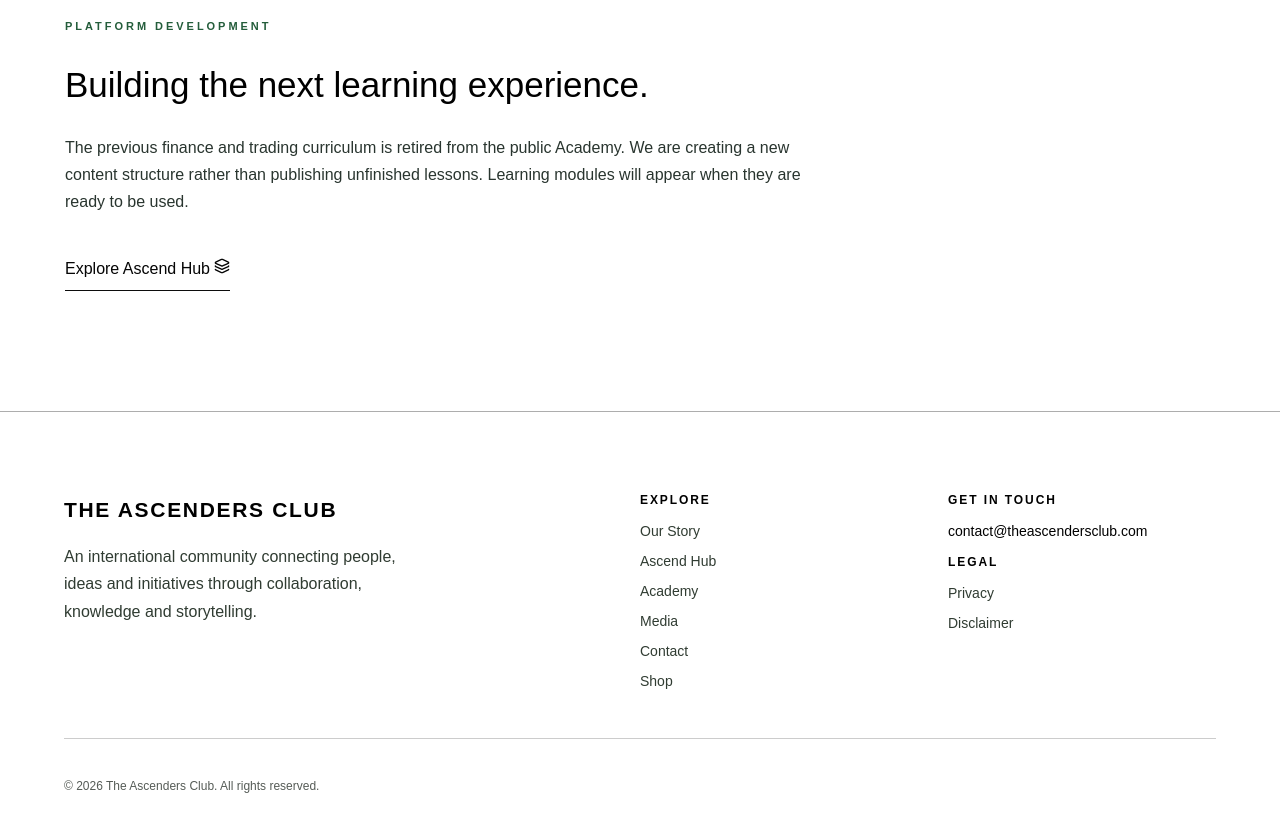
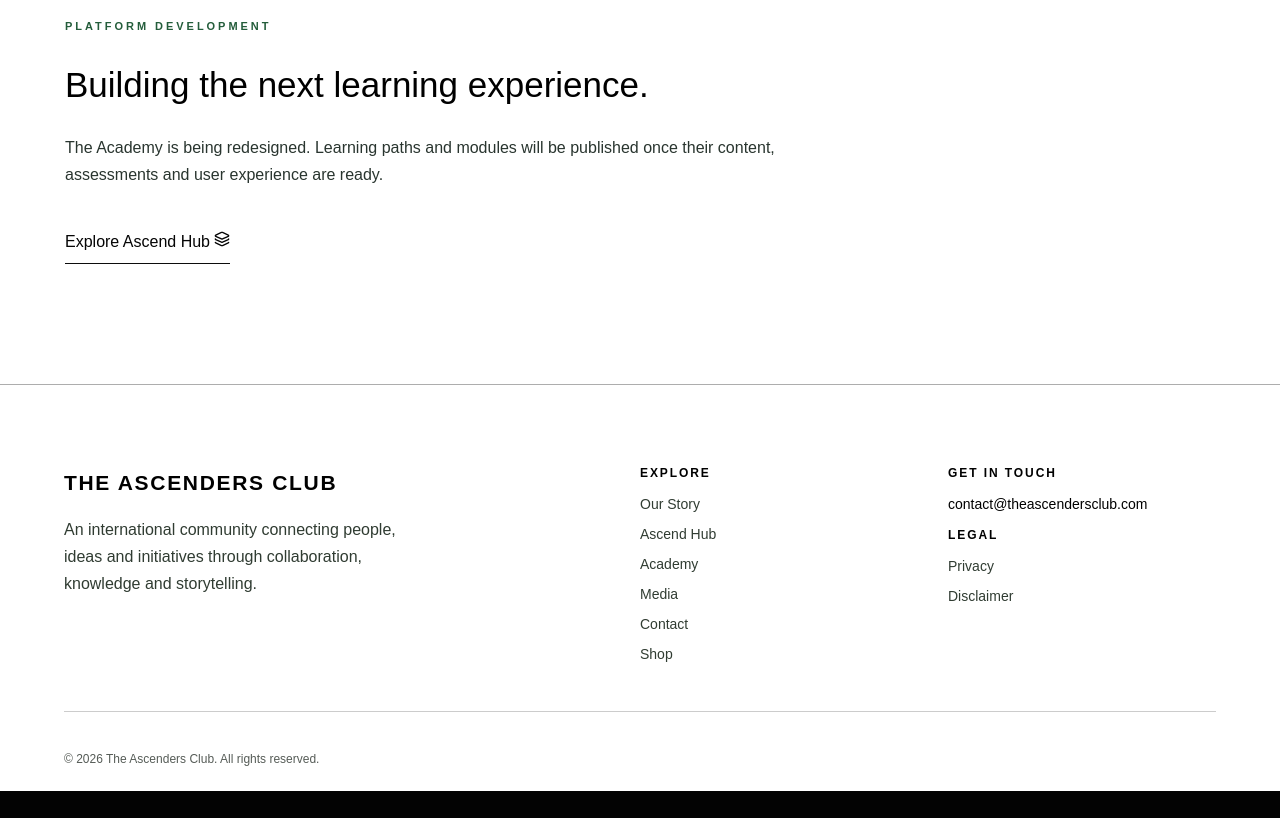
Before and after one commit to TheAscendTheory/the-ascend-theory, a Next.js app: page /academy in a window 1280 px wide. Shown: the part 980-1798 px from the top of the page. After the commit the page ends 1771 px from the top, so only its background shows below. Built offline with nearby package versions, Linux system fonts and the light colour scheme.

Commit message:
academy: keep public copy focused on rebuilt platform, not retired material

```diff
--- a/src/app/academy/page.tsx
+++ b/src/app/academy/page.tsx
@@ -23,7 +23,7 @@ export default function AcademyPage(){
    <section className="ascWrap ascFeatureNote">
      <p className="ascOverline">PLATFORM DEVELOPMENT</p>
      <h2>Building the next learning experience.</h2>
-     <p>The previous finance and trading curriculum is retired from the public Academy. We are creating a new content structure rather than publishing unfinished lessons. Learning modules will appear when they are ready to be used.</p>
+     <p>The Academy is being redesigned. Learning paths and modules will be published once their content, assessments and user experience are ready.</p>
      <Link href="/hub" className="ascTextLink">Explore Ascend Hub <Layers3 size={16} aria-hidden="true"/></Link>
    </section>
  </main>;
```
